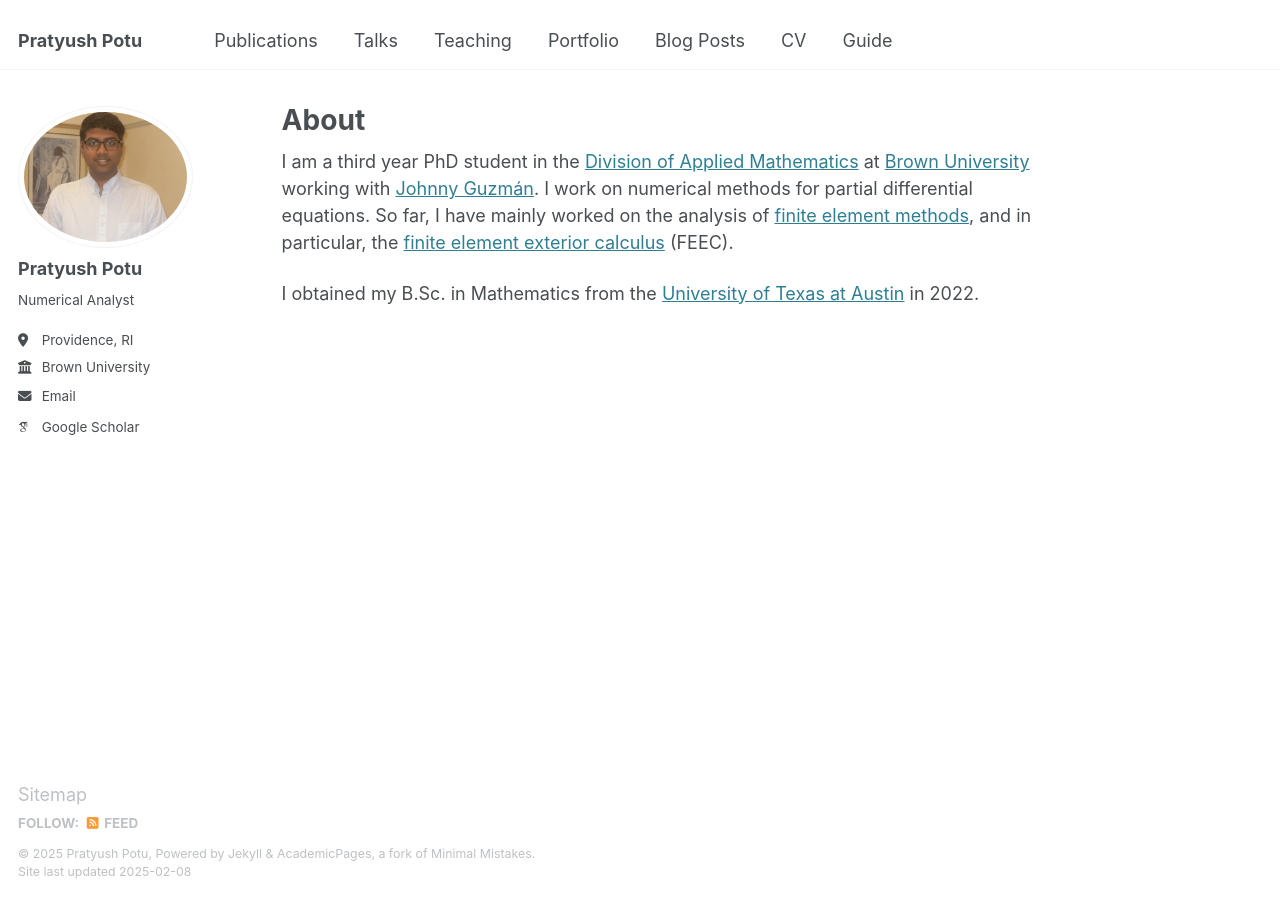
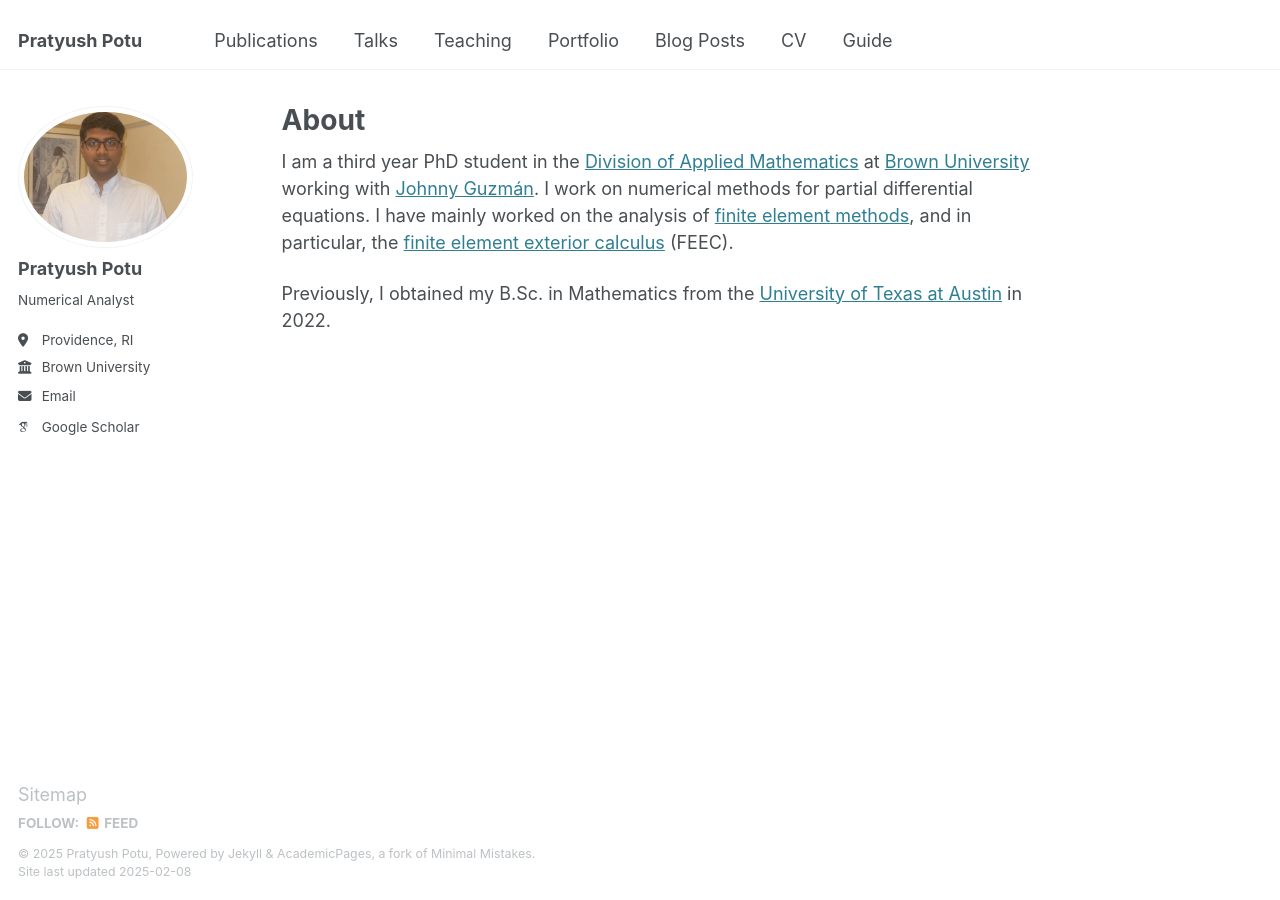
Before and after one commit to pratyushpotu/pratyushpotu.github.io, a Jekyll site: the page built from _pages/about.md, in a window 1280 px wide. Built offline with Jekyll 4.4.1, drawn with Linux system fonts in a browser that asks for light colours; some web fonts are replaced.

Commit message:
Update about.md

```diff
--- a/_pages/about.md
+++ b/_pages/about.md
@@ -7,6 +7,6 @@
   - /about.html
 ---
 
-I am a third year PhD student in the [Division of Applied Mathematics](https://appliedmath.brown.edu/) at [Brown University](https://www.brown.edu/) working with [Johnny Guzmán](https://appliedmath.brown.edu/people/johnny-guzman). I work on numerical methods for partial differential equations. So far, I have mainly worked on the analysis of [finite element methods](https://en.wikipedia.org/wiki/Finite_element_method), and in particular, the [finite element exterior calculus](https://en.wikipedia.org/wiki/Finite_element_exterior_calculus) (FEEC).
+I am a third year PhD student in the [Division of Applied Mathematics](https://appliedmath.brown.edu/) at [Brown University](https://www.brown.edu/) working with [Johnny Guzmán](https://appliedmath.brown.edu/people/johnny-guzman). I work on numerical methods for partial differential equations. I have mainly worked on the analysis of [finite element methods](https://en.wikipedia.org/wiki/Finite_element_method), and in particular, the [finite element exterior calculus](https://en.wikipedia.org/wiki/Finite_element_exterior_calculus) (FEEC).
 
-I obtained my B.Sc. in Mathematics from the [University of Texas at Austin](https://www.utexas.edu/) in 2022.
+Previously, I obtained my B.Sc. in Mathematics from the [University of Texas at Austin](https://www.utexas.edu/) in 2022.
```
